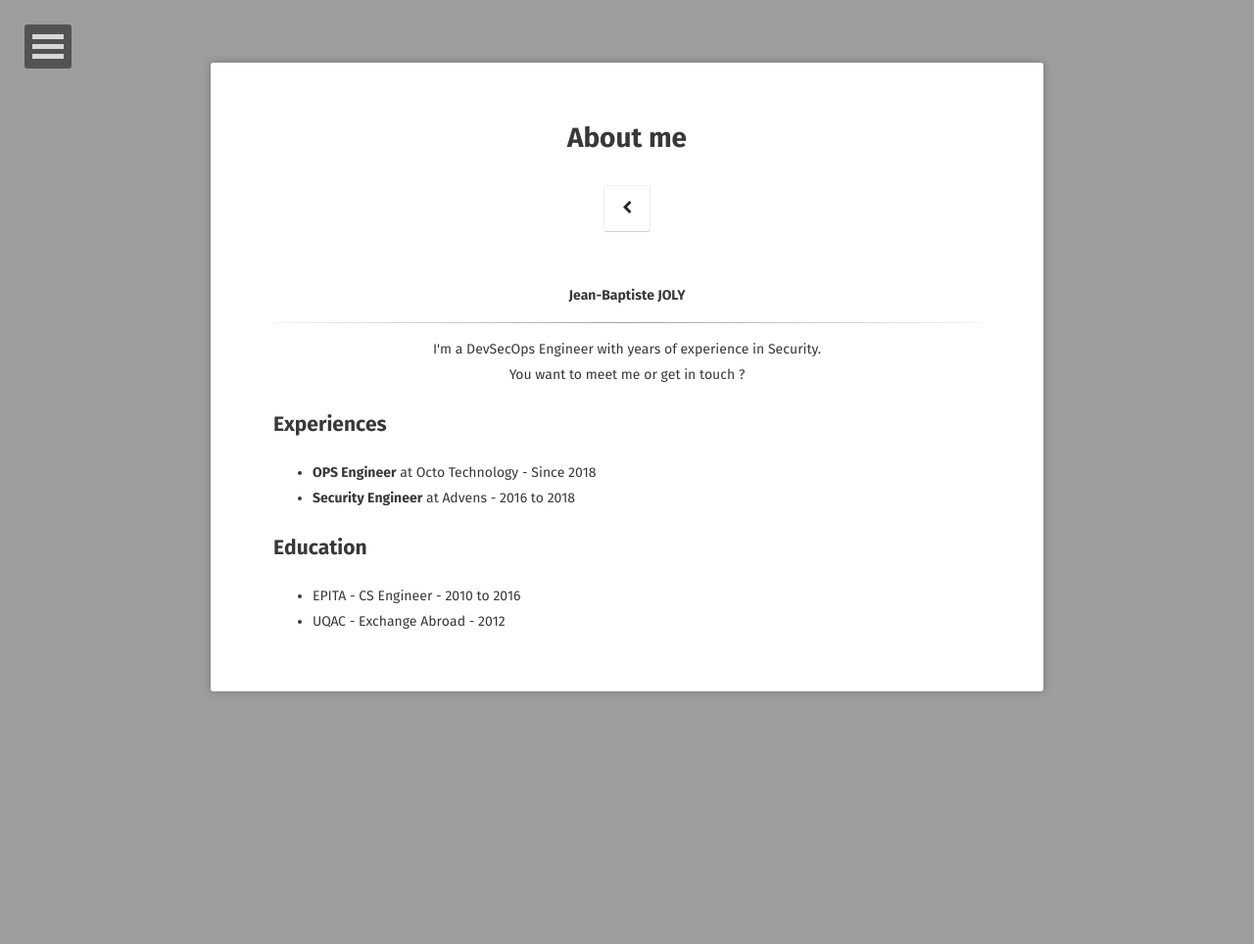
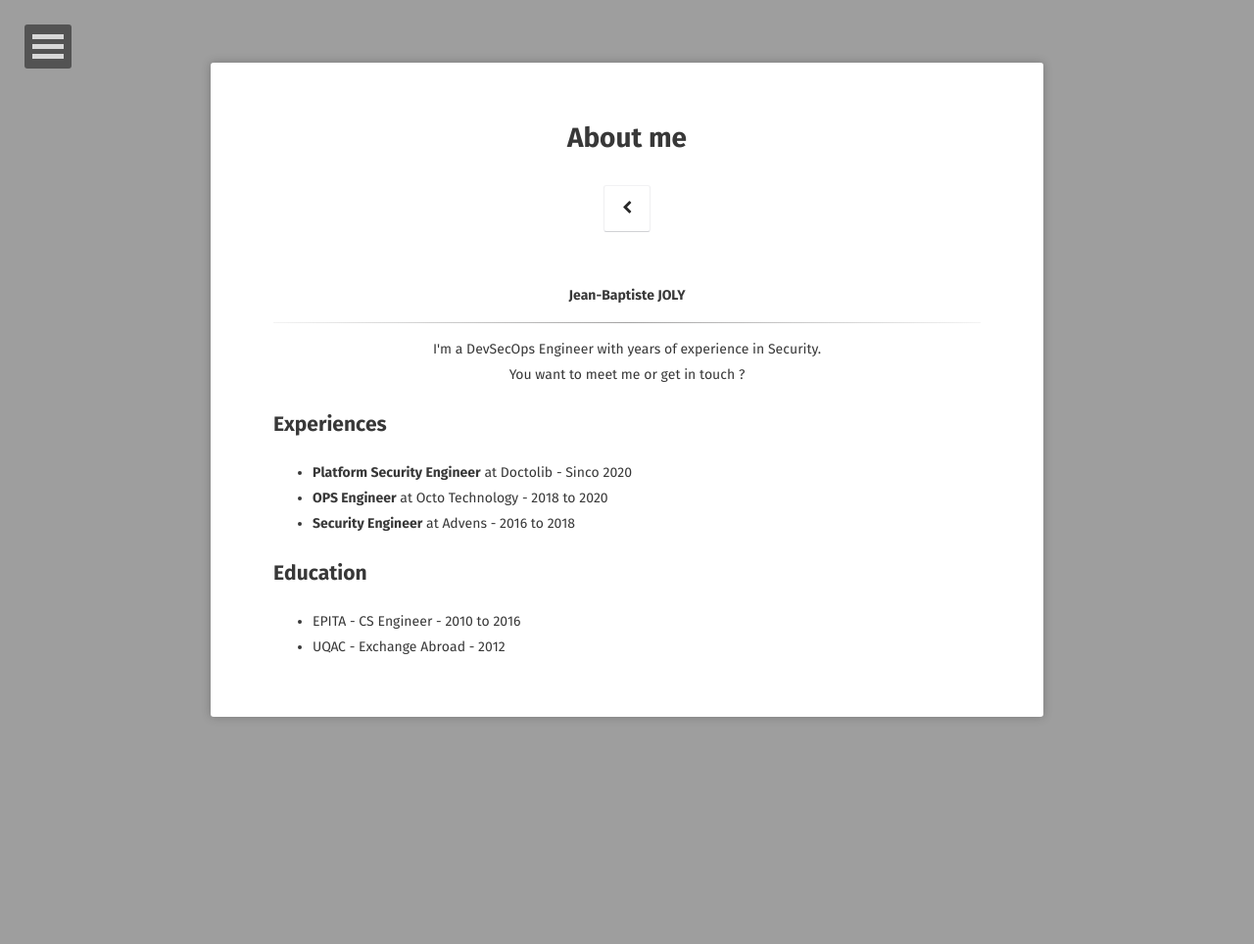
Before and after one commit to Jebay/Jebay.github.io, a Jekyll site: the page built from about/index.md, in a window 1280 px wide. Shown: the whole page at 98% size. Built offline with Jekyll 4.4.1, drawn with Linux system fonts in a browser that asks for light colours; some web fonts are replaced.

Commit message:
update about

```diff
--- a/about/index.md
+++ b/about/index.md
@@ -11,7 +11,8 @@ I'm a DevSecOps Engineer with years of experience in Security.<br>
 You want to meet me or get in touch ?</center>
 
 ## Experiences
-* <b>OPS Engineer</b> at Octo Technology - Since 2018
+* <b>Platform Security Engineer</b> at Doctolib - Sinco 2020
+* <b>OPS Engineer</b> at Octo Technology - 2018 to 2020
 * <b>Security Engineer</b> at Advens - 2016 to 2018
 
 ## Education
```
Also changed, not shown: other parts of about/index.md (+1 -1 lines).
